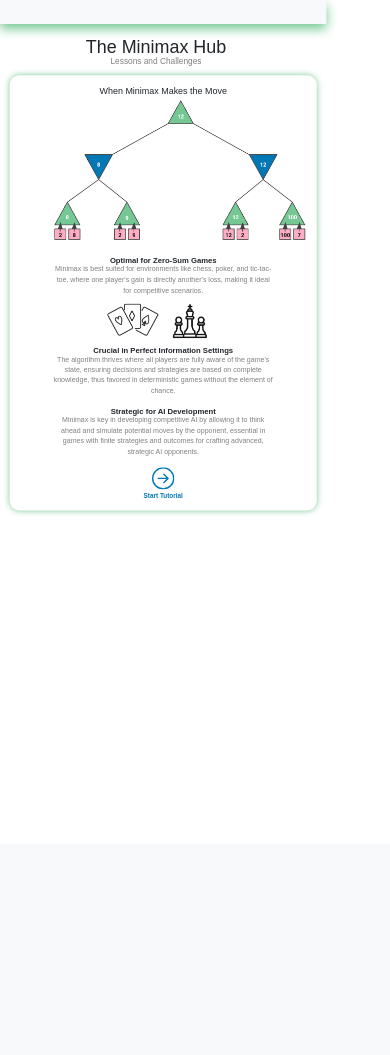
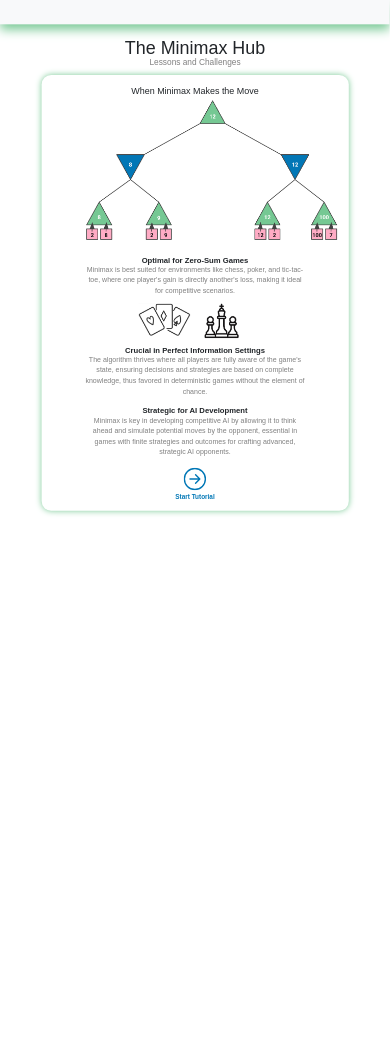
Before and after one commit to whirleyt/MinimaxTutorial, a Flask app: page / in a window 390 px wide; the page is wider, and only the part inside the window is pictured. Before the commit the page ends 514 px from the top of that part, so only its background shows below. Run offline with Flask 2, Linux system fonts and the light colour scheme; some libraries are stand-ins or nearby versions.

Commit message:
Mobile test

```diff
--- a/static/layout.css
+++ b/static/layout.css
@@ -91,14 +91,13 @@
     font-size: 13px;
 }
 
-@media only screen and (max-width: 994px) {
-    body {
-      zoom: 0.8;
-      -moz-transform: scale(0.8);
-      -moz-transform-origin: 0 0;
-      -o-transform: scale(0.8);
-      -o-transform-origin: 0 0;
-      -webkit-transform: scale(0.8);
-      -webkit-transform-origin: 0 0;
+@media only screen and (max-width: 768px) {
+
+    html, body {
+      transform: scale(0.8);
+      transform-origin: 0 0;
+      width: 125%;
+      height: 125%;
+      overflow: hidden;
     }
 }
```
